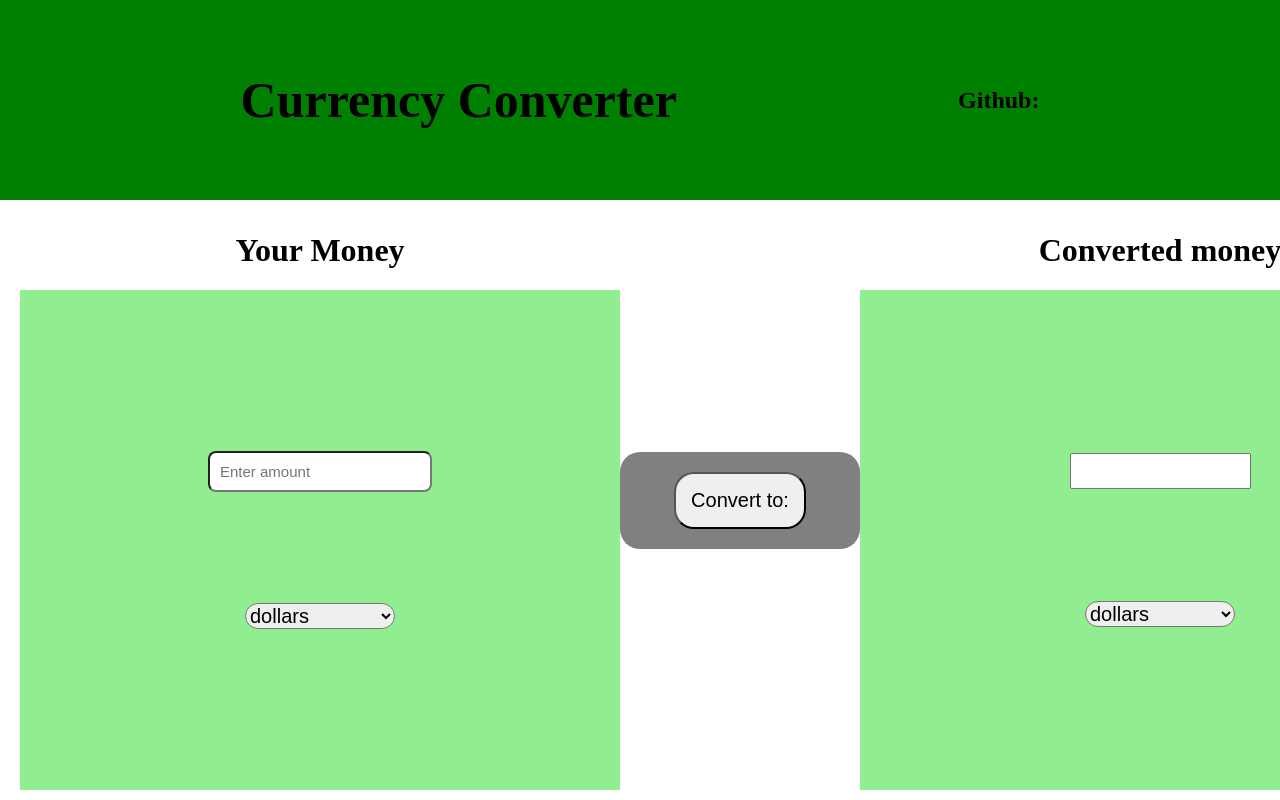
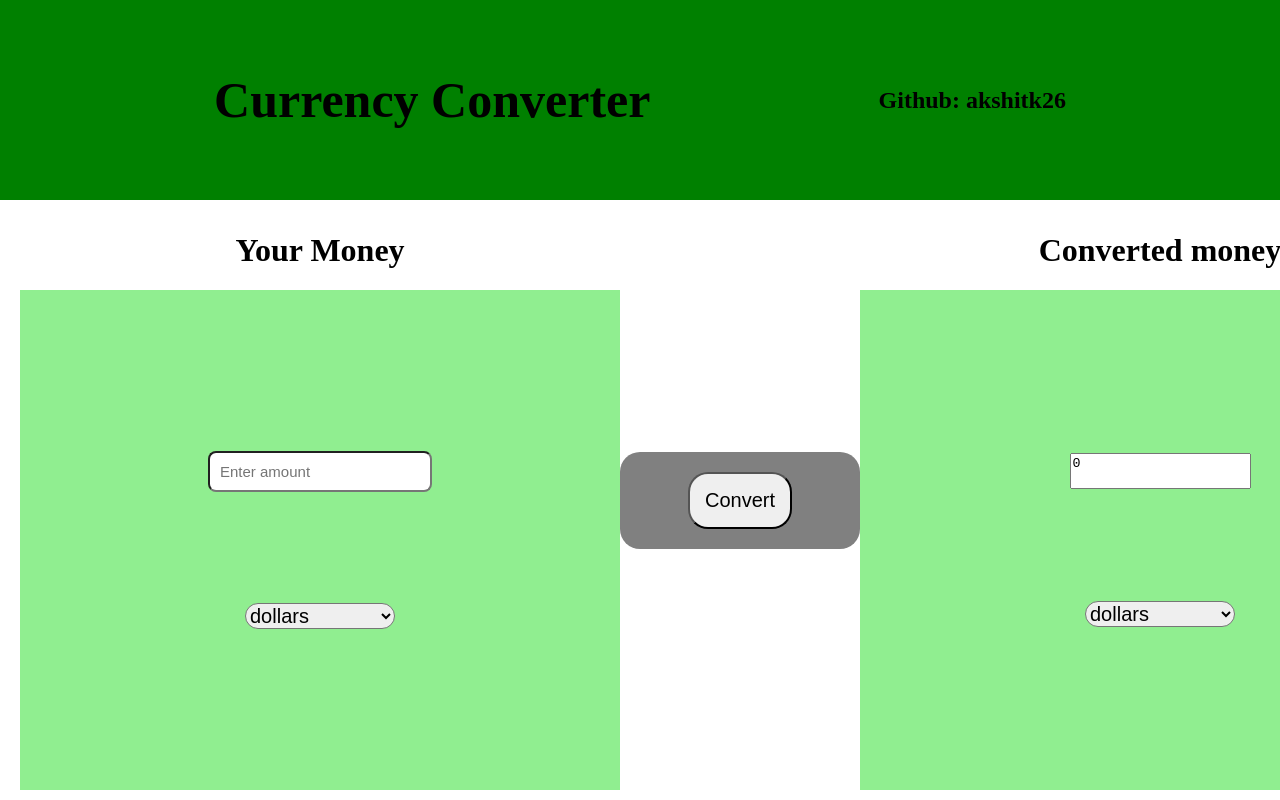
Before and after one commit to akshitk26/currencyExchanger, a React (Vite) app in the folder currencyExchanger/: page / in a window 1280 px wide. Shown: the top 800 px of the page. Built offline with nearby package versions, Linux system fonts and the light colour scheme.

Commit message:
final raw prod

```diff
--- a/currencyExchanger/src/pages/Content.jsx
+++ b/currencyExchanger/src/pages/Content.jsx
@@ -1,7 +1,21 @@
 import styles from "./content.module.css";
 import Dropdown from "./Dropdown";
+import { useState } from "react";
+import { currencies } from "../pages/Dropdown";
 
 export default function Content() {
+  const [amount, setAmount] = useState(0);
+  const [currency, setCurrency] = useState("");
+  const [convMoney, setConvMoney] = useState("");
+  const [convertedAmount, setConvertedAmount] = useState(0);
+
+  const convert = () => {
+    const inRate = currencies.find((c) => c.name === currency)?.convRate;
+    const outRate = currencies.find((c) => c.name === convMoney)?.convRate;
+
+    setConvertedAmount((amount / inRate) * outRate);
+  };
+
   return (
     <div className={styles.body}>
       <div>
@@ -12,15 +26,25 @@ export default function Content() {
             type="number"
             placeholder="Enter amount"
             className={styles.amountBox}
+            onChange={(e) => setAmount(Number(e.target.value))}
           ></input>
 
-          <Dropdown />
+          <Dropdown
+            onChange={(e) => {
+              const selectedCurrency = currencies.find(
+                (currency) => currency.name === e.target.value
+              );
+              setCurrency(selectedCurrency.name);
+            }}
+          />
+          {/* {console.log(amount)}
+          {console.log(currency)} */}
         </div>
       </div>
 
       <div>
         <div className={styles.buttonBox}>
-          <button> Convert to: </button>
+          <button onClick={convert}>Convert</button>
         </div>
       </div>
 
@@ -28,9 +52,18 @@ export default function Content() {
         <h1> Converted money</h1>
 
         <div className={styles.contentBox}>
-          <textarea readOnly style={{ resize: "none" }}></textarea>
+          <textarea readOnly style={{ resize: "none" }} value={convertedAmount}>
+            {convertedAmount}
+          </textarea>
 
-          <Dropdown />
+          <Dropdown
+            onChange={(e) => {
+              const selectedCurrency = currencies.find(
+                (currency) => currency.name === e.target.value
+              );
+              setConvMoney(selectedCurrency.name);
+            }}
+          />
         </div>
       </div>
     </div>
--- a/currencyExchanger/src/pages/Dropdown.jsx
+++ b/currencyExchanger/src/pages/Dropdown.jsx
@@ -1,11 +1,17 @@
 import styles from "./dropdown.module.css";
 
-export default function Dropdown() {
+export const currencies = [
+  { name: "dollars", convRate: 1 },
+  { name: "rupees", convRate: 83.38 },
+  { name: "pesos", convRate: 16.97 },
+];
+
+export default function Dropdown({ onChange }) {
   return (
-    <select className={styles.dropdown}>
-      <option value="dollars">dollars</option>
-      <option value="rupees">rupees</option>
-      <option value="pesos">pesos</option>
+    <select className={styles.dropdown} onChange={onChange}>
+      {currencies.map((currency) => (
+        <option>{currency.name}</option>
+      ))}
     </select>
   );
 }
--- a/currencyExchanger/src/pages/Header.jsx
+++ b/currencyExchanger/src/pages/Header.jsx
@@ -4,7 +4,7 @@ function Header() {
   return (
     <div className={styles.header}>
       <h1>Currency Converter</h1>
-      <h2>Github: </h2>
+      <h2>Github: akshitk26</h2>
     </div>
   );
 }
```
